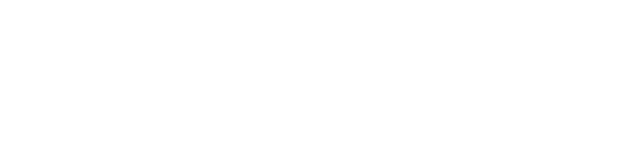
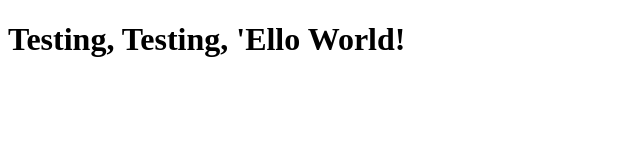
Before and after one commit to depalo99/Mandalorian, a plain HTML site: page index.html in a window 1280 px wide. Shown: the whole page, without its empty margins (0-640 px from the left). Drawn offline with Linux system fonts and the light colour scheme.

Commit message:
Testing
testing the connection

```diff
--- a/index.html
+++ b/index.html
@@ -1,9 +1,9 @@
 <!DOCTYPE html>
 <html>
 <head>
-	<title>Does this work? Testing, testing, one, two, three. </title>
+	<title>Mandalorian </title>
 </head>
 <body>
-
+<h1>Testing, Testing, 'Ello World!</h1>
 </body>
 </html>
```
